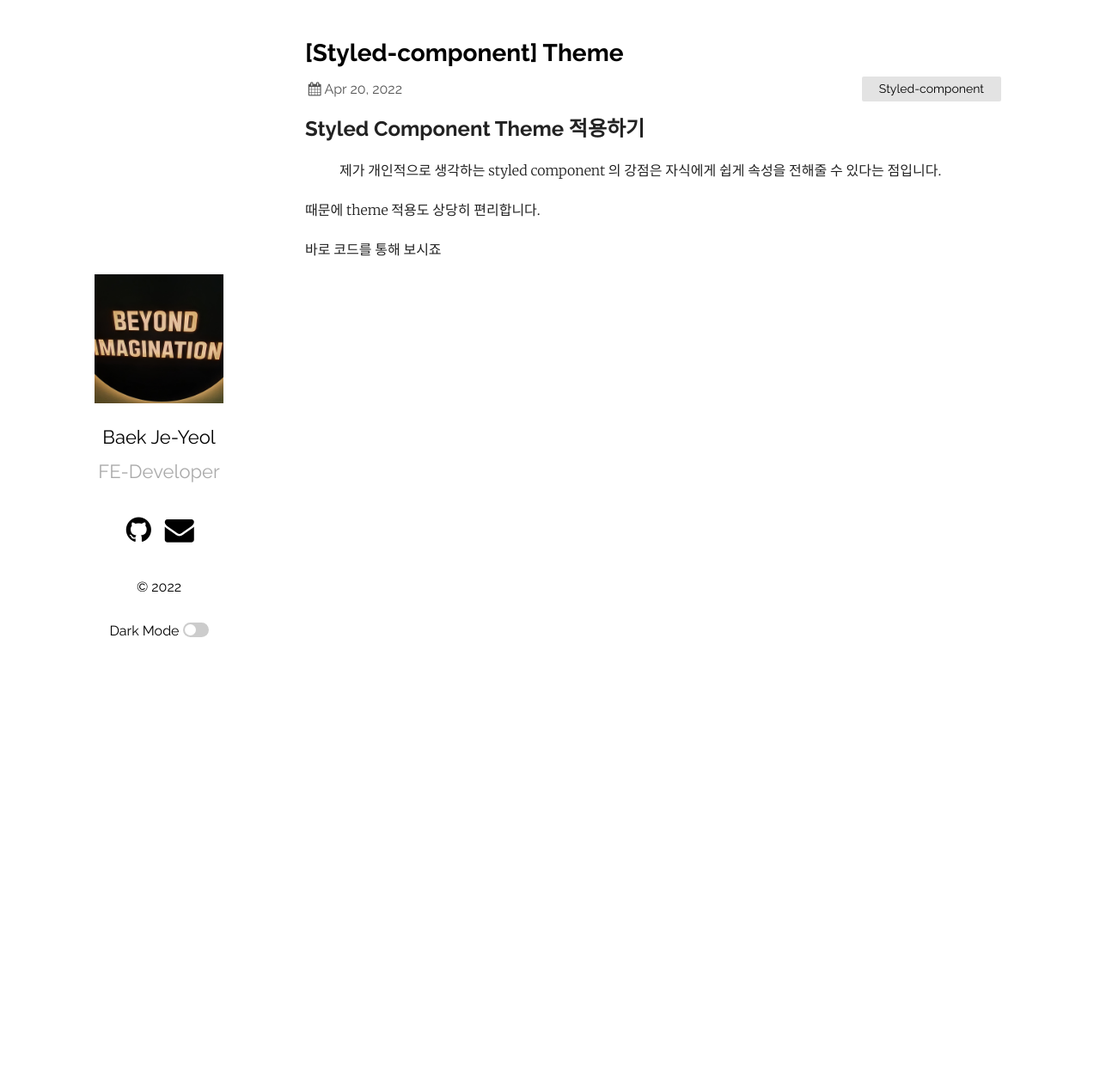
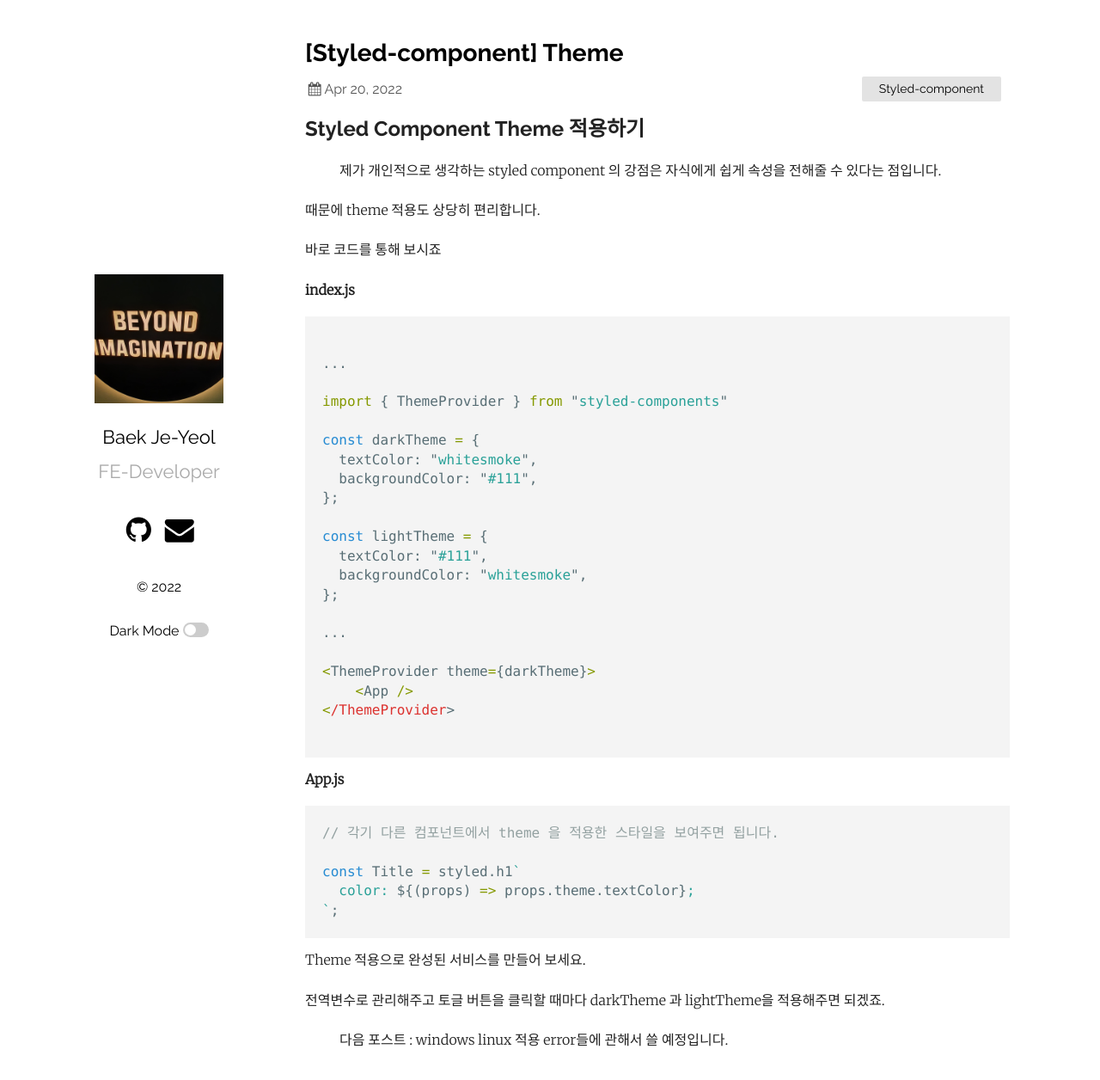
Before and after one commit to gwangbaekun/gwangbaekun.github.io, a Jekyll site: the page built from _posts/2022-04-21-styled-component-theme.markdown, in a window 1280 px wide and 1269 px high. Shown: the top 1256 px of the window at 86% size. Built offline with Jekyll 4.4.1, drawn with Linux system fonts in a browser that asks for light colours.

Commit message:
Styled-components theme

````diff
--- a/_posts/2022-04-21-styled-component-theme.markdown
+++ b/_posts/2022-04-21-styled-component-theme.markdown
@@ -12,3 +12,45 @@ categories: Styled-component
 때문에 theme 적용도 상당히 편리합니다.
 
 바로 코드를 통해 보시죠
+
+**index.js**
+
+```javascript
+
+...
+
+import { ThemeProvider } from "styled-components"
+
+const darkTheme = {
+  textColor: "whitesmoke",
+  backgroundColor: "#111",
+};
+
+const lightTheme = {
+  textColor: "#111",
+  backgroundColor: "whitesmoke",
+};
+
+...
+
+<ThemeProvider theme={darkTheme}>
+    <App />
+</ThemeProvider>
+
+```
+
+**App.js**
+
+```javascript
+// 각기 다른 컴포넌트에서 theme 을 적용한 스타일을 보여주면 됩니다.
+
+const Title = styled.h1`
+  color: ${(props) => props.theme.textColor};
+`;
+```
+
+Theme 적용으로 완성된 서비스를 만들어 보세요.
+
+전역변수로 관리해주고 토글 버튼을 클릭할 때마다 darkTheme 과 lightTheme을 적용해주면 되겠죠.
+
+> 다음 포스트 : windows linux 적용 error들에 관해서 쓸 예정입니다.
````
